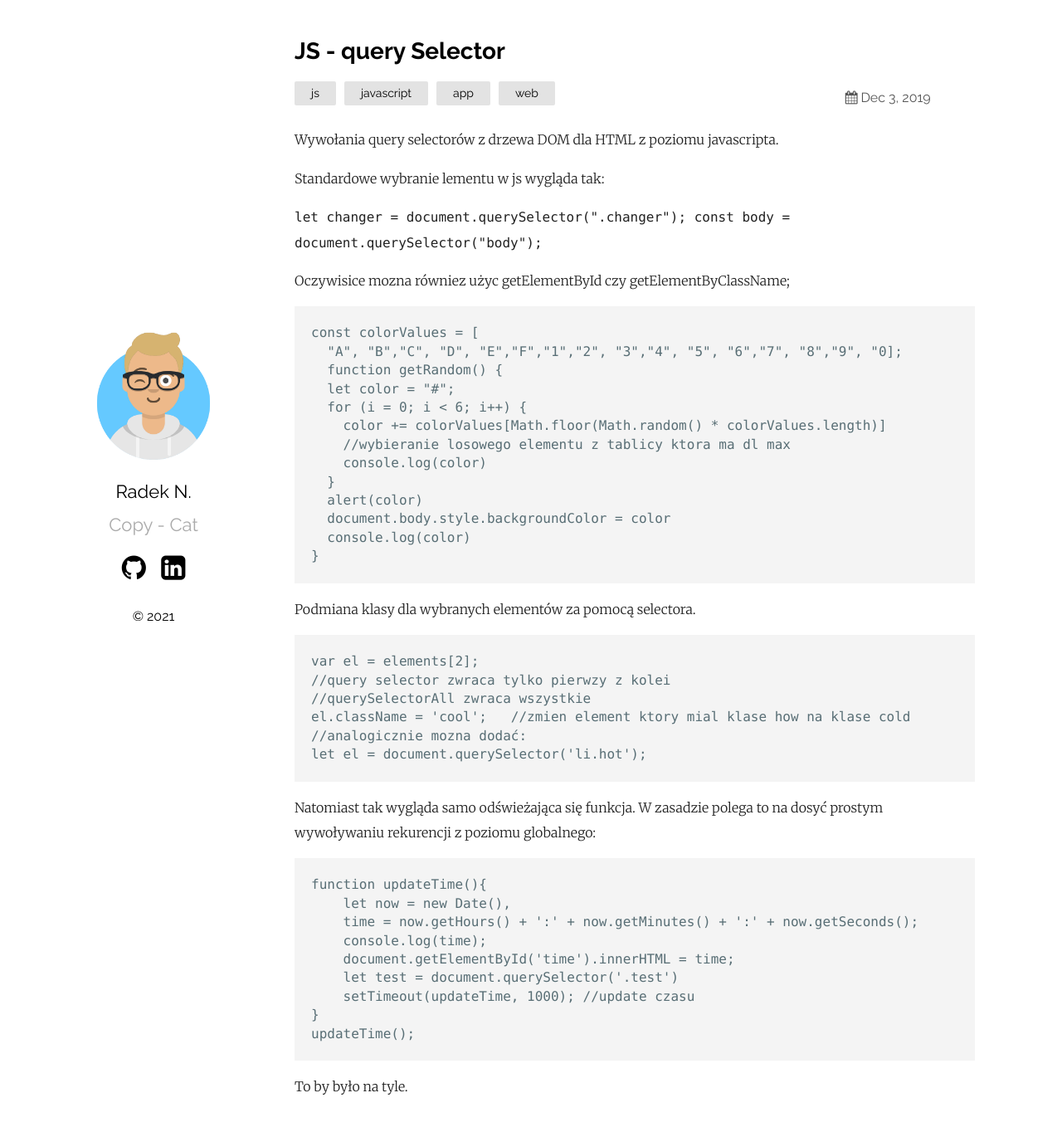
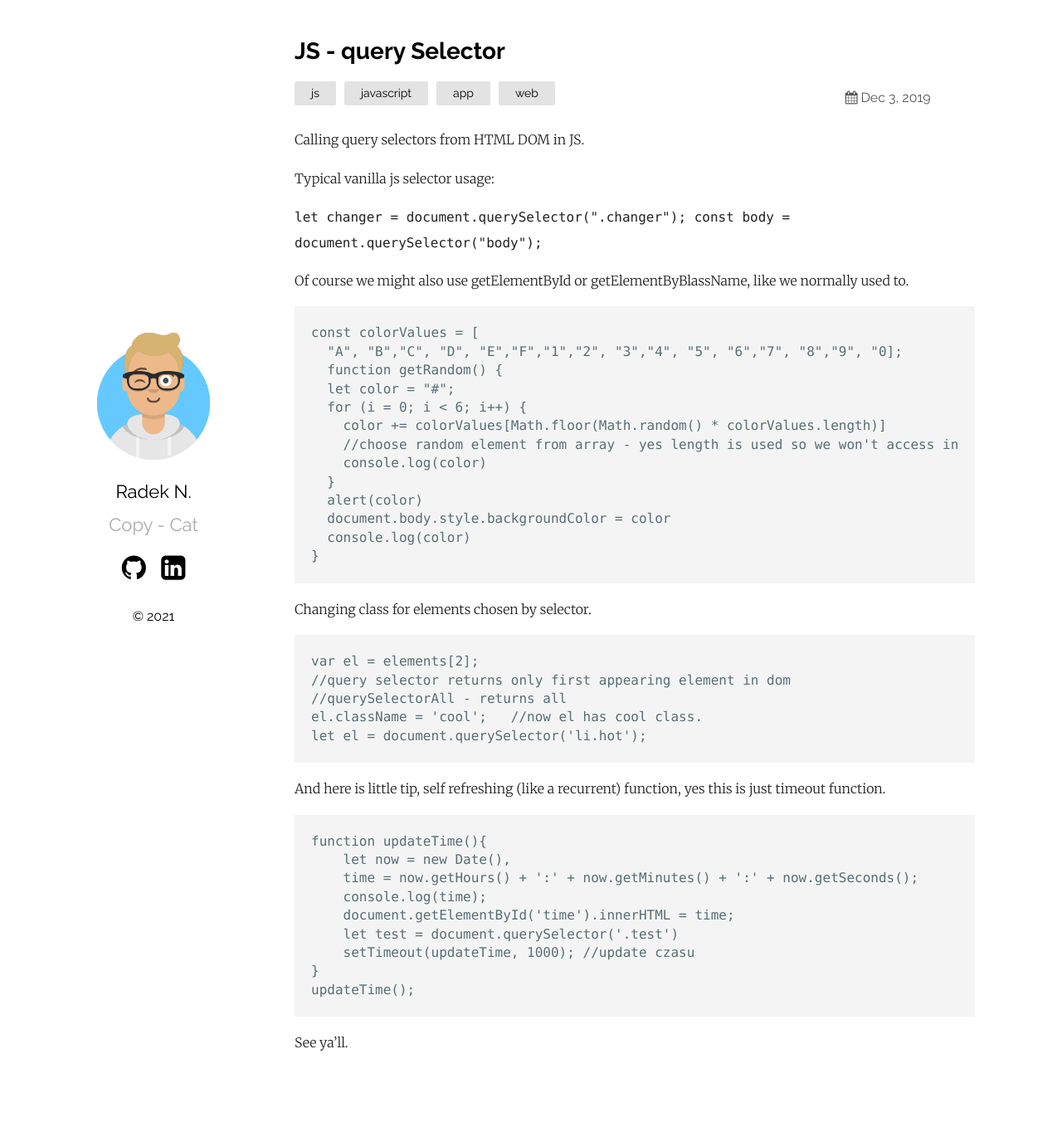
Before and after one commit to rnied137/szelma139.github.io, a Jekyll site: the page built from _posts/2020-02-04-querySelector.markdown, in a window 1280 px wide and 1369 px high. Shown: the top 1358 px of the window at 83% size. Built offline with Jekyll 4.4.1, drawn with Linux system fonts in a browser that asks for light colours.

Commit message:
Update 2020-02-04-querySelector.markdown

````diff
--- a/_posts/2020-02-04-querySelector.markdown
+++ b/_posts/2020-02-04-querySelector.markdown
@@ -5,15 +5,14 @@ date: '2019-12-03 17:27:00 +0100'
 categories: js javascript app web
 ---
 
-Wywołania query selectorów z drzewa DOM dla HTML z poziomu javascripta.
+Calling query selectors from HTML DOM in JS.
 
-
-Standardowe wybranie lementu w js wygląda tak:
+Typical vanilla js selector usage:
 
 `let changer = document.querySelector(".changer");
 const body = document.querySelector("body");`
 
-Oczywisice mozna równiez użyc getElementById czy getElementByClassName;
+Of course we might also use getElementById or getElementByBlassName, like we normally used to.
 ```
 const colorValues = [
   "A", "B","C", "D", "E","F","1","2", "3","4", "5", "6","7", "8","9", "0];
@@ -21,7 +20,7 @@ const colorValues = [
   let color = "#";
   for (i = 0; i < 6; i++) {
     color += colorValues[Math.floor(Math.random() * colorValues.length)]
-    //wybieranie losowego elementu z tablicy ktora ma dl max
+    //choose random element from array - yes length is used so we won't access index which is outside of array
     console.log(color)
   }
   alert(color)
@@ -30,18 +29,16 @@ const colorValues = [
 }
 ```
 
-Podmiana klasy dla wybranych elementów za pomocą selectora.
+Changing class for elements chosen by selector.
 
 ```
 var el = elements[2];
-//query selector zwraca tylko pierwzy z kolei
-//querySelectorAll zwraca wszystkie
-el.className = 'cool';   //zmien element ktory mial klase how na klase cold
-//analogicznie mozna dodać:
+//query selector returns only first appearing element in dom
+//querySelectorAll - returns all
+el.className = 'cool';   //now el has cool class.
 let el = document.querySelector('li.hot');
 ```
-Natomiast tak wygląda samo odświeżająca się funkcja. W zasadzie polega to na dosyć prostym wywoływaniu rekurencji z poziomu globalnego:
-
+And here is little tip, self refreshing (like a recurrent) function, yes this is just timeout function.
 
 ```
 function updateTime(){
@@ -55,4 +52,4 @@ function updateTime(){
 updateTime();
 ```
 
-To by było na tyle.
+See ya'll.
````
